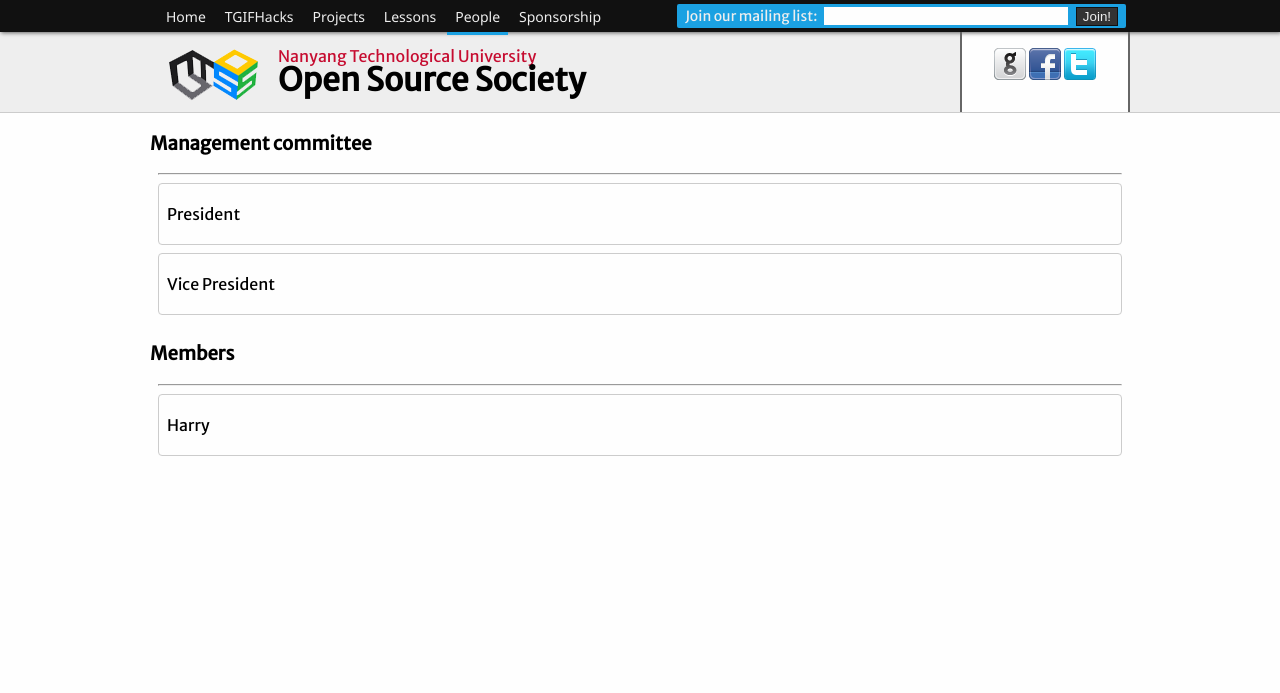
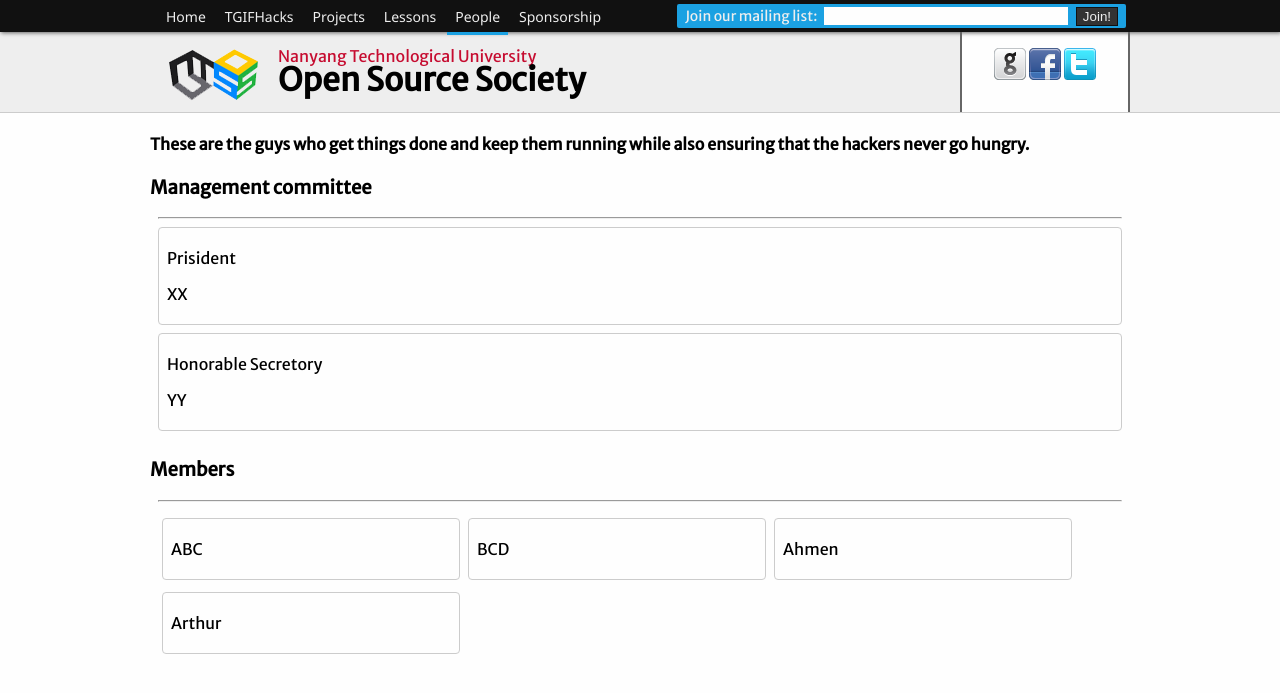
Before and after one commit to imzcy/ntuoss-website, a PHP site: page /people in a window 1280 px wide. Shown: the top 693 px of the page. Run offline with PHP 8.4, Linux system fonts and the light colour scheme; some web fonts are replaced.

Commit message:
people page

```diff
--- a/library/handler/people.php
+++ b/library/handler/people.php
@@ -5,7 +5,11 @@ function _people() {
 	// Define variables
 	$r->bind('time', time());
 	$r->bind('title', 'People');
+    $management_array = array("Prisident"=>"XX", "Honorable Secretory"=>"YY");
+    $r->bind('management_array', $management_array);
 
+    $member = array("ABC", "BCD", "Ahmen", "Arthur");
+    $r->bind('member_array', $member);
 	// Render
 	$r->render('people');
 }
--- a/static/css/pages/people.css
+++ b/static/css/pages/people.css
@@ -11,3 +11,13 @@
     background-color: #fefefe;
     border-radius: 4px;
 }
+.zdy-member-item {
+    margin: 4px;
+    margin-top: 8px;
+    padding: 4px 8px;
+    border: 1px solid #ccc;
+    background-color: #fefefe;
+    border-radius: 4px;
+    float: left;
+    width: 280px;
+}
--- a/template/people.html
+++ b/template/people.html
@@ -57,25 +57,33 @@
     </div>
     <div class="zcy-body">
         <div class="zcy-container">
+            <h4>
+                These are the guys who get things done and keep them running while also ensuring that the hackers never go hungry.
+            </h4>
             <h3>Management committee</h3>
             <div class="zcy-people-list">
             <hr />
-                <div class="zcy-people-item">
-                    <p>President</p>
-
-                </div>
-                <div class="zcy-people-item">
-                    <p>Vice President</p>
-
-                </div>
+                <?php
+                    foreach($management_array as $k => $v){
+                    echo '
+                    <div class="zcy-people-item">
+                        <p>'.$k.'</p>
+                        <p>'.$v.'</p>
+                    </div>';
+                    }
+                ?>
             </div>
             <h3>Members</h3>
             <div class="zcy-people-list">
             <hr />
-                <div class="zcy-people-item">
-                    <p>Harry</p>
-
-                </div>
+                <?php
+                    foreach($member_array as $k => $v){
+                    echo '
+                    <div class="zdy-member-item">
+                        <p>'.$v.'</p>
+                    </div>';
+                    }
+                ?>
             </div>
         </div>
     </div>
--- a/template/sponsorship.html
+++ b/template/sponsorship.html
@@ -57,6 +57,7 @@
         </div>
     </div>
     <div class="zcy-body">
+
     </div>
 </body>
 </html>
```
